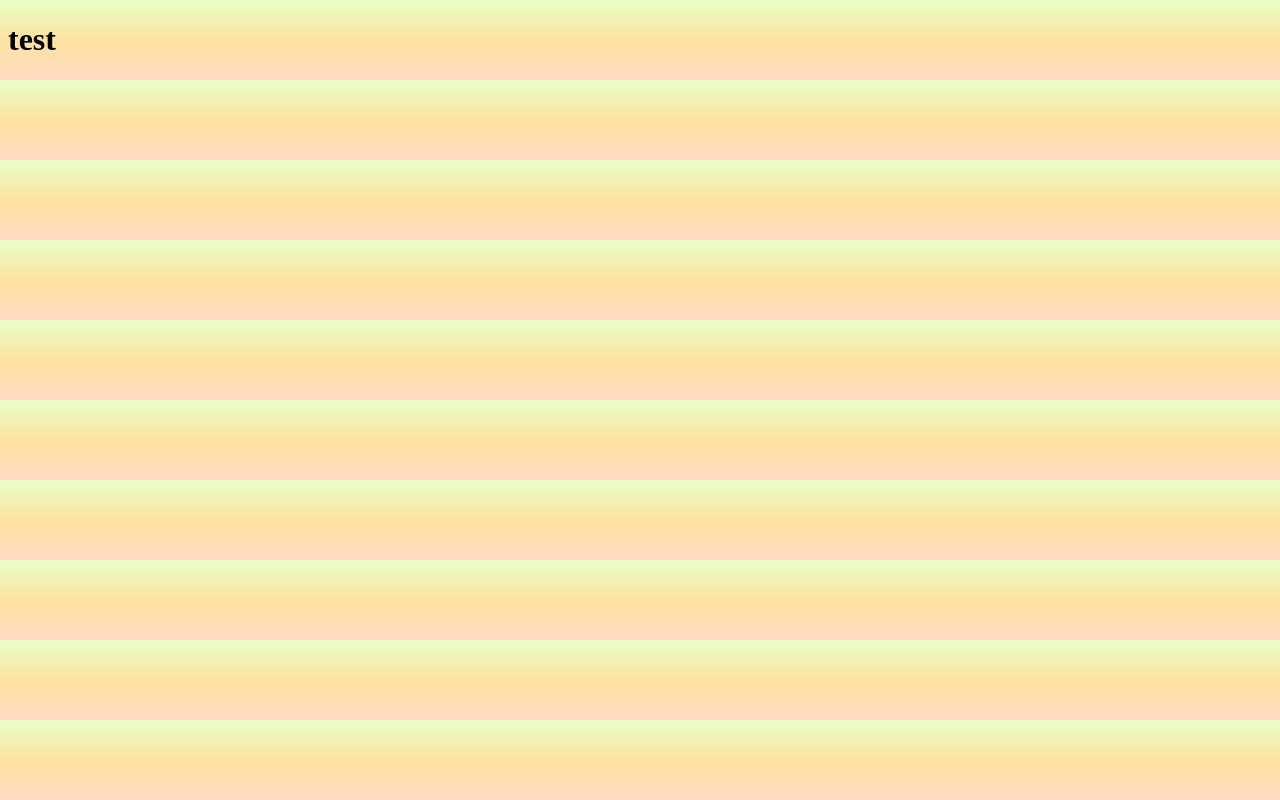
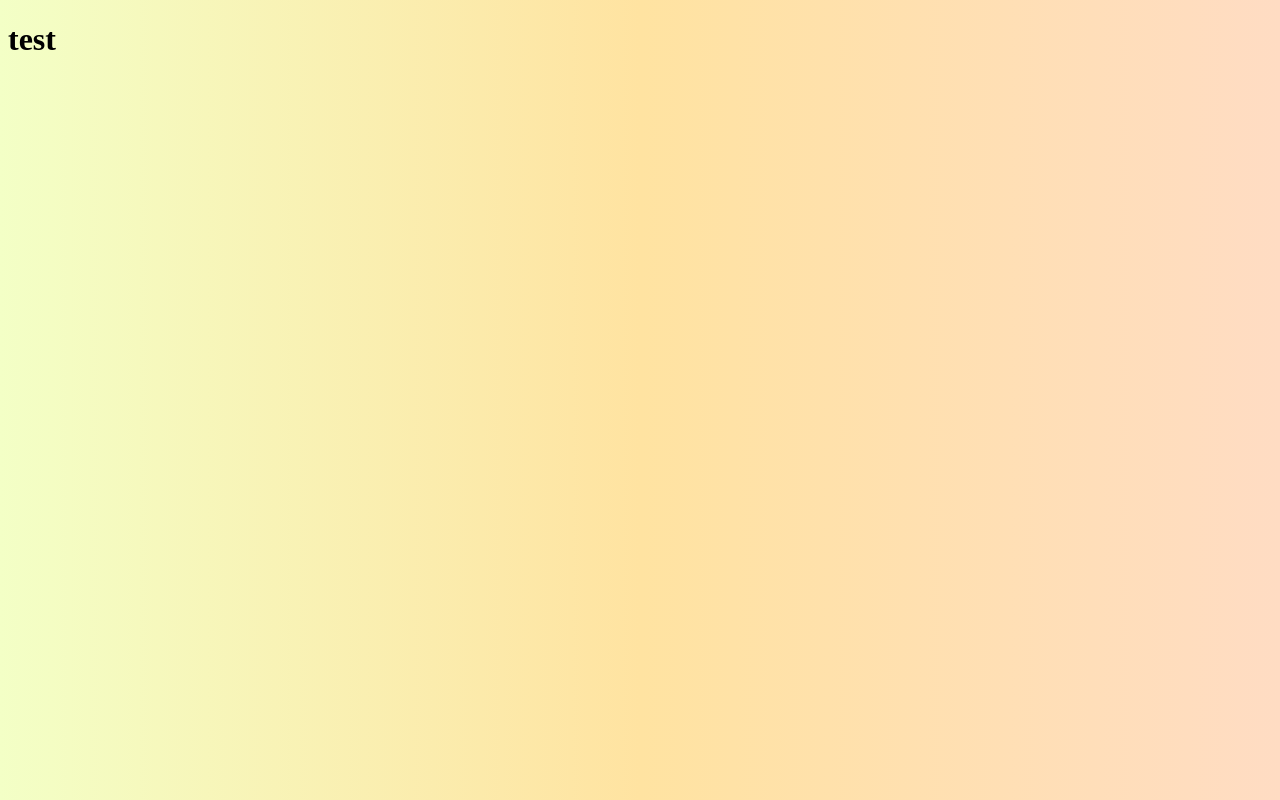
Before and after one commit to csimkinss/csimkinss.github.io, a plain HTML site: page index.html in a window 1280 px wide. Drawn offline with Linux system fonts and the light colour scheme.

Commit message:
updating background

```diff
--- a/style.css
+++ b/style.css
@@ -8,6 +8,6 @@
   }
 
   body {
-    background: rgb(230,255,198);
-background: linear-gradient(180deg, rgba(230,255,198,1) 0%, rgba(255,227,161,1) 50%, rgba(255,220,195,1) 100%);
+    background: rgb(243,255,198);
+background: linear-gradient(90deg, rgba(243,255,198,1) 0%, rgba(255,227,161,1) 50%, rgba(255,220,195,1) 100%);
   }
```
